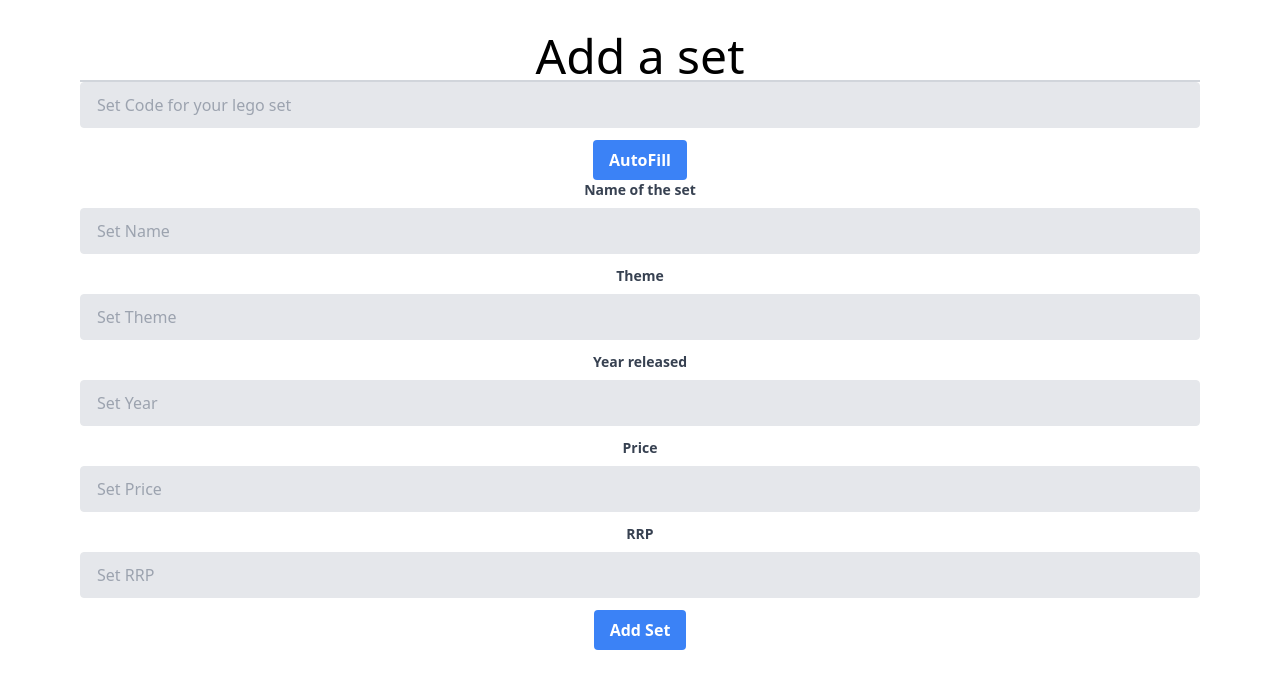
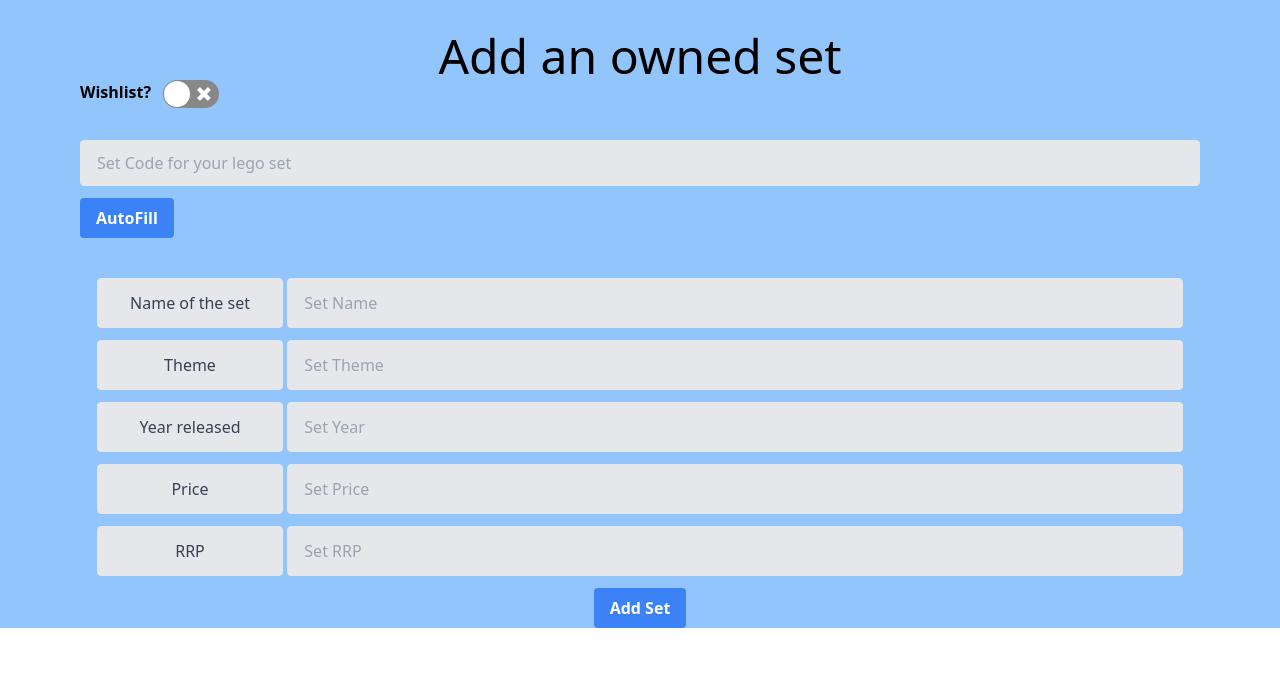
Before and after one commit to MaxSmith19/legoPI, a React (Create React App) app in the folder frontend/: page /addSets in a window 1280 px wide. Shown: the top 688 px of the page. Built offline with nearby package versions, Linux system fonts and the light colour scheme.

Commit message:
Wanted set functionality

```diff
--- a/frontend/src/pages/AddSets.jsx
+++ b/frontend/src/pages/AddSets.jsx
@@ -2,23 +2,24 @@ import { useEffect } from 'react';
 import axios from 'axios';
 import Cookies from 'js-cookie';
 import { useState } from 'react';
+import Switch from 'react-switch';
 
 const AddSets = () => {
     const [set, setSet] = useState([])
     const [setCode, setSetCode] = useState('')
     const [isAutoFilled, setIsAutoFilled] = useState(false)
+    const [wanted, setWanted] = useState(true);
+
     useEffect(() => {
         setIsAutoFilled(false)
         console.log(isAutoFilled)
     },[])
 
     useEffect(() => {
-        console.log(set["Year released"]);
-    }, [set]);
+        console.log(wanted)
+    },[wanted])
 
     const autoFillSet = async () => {
-        console.log(setCode);
-
         let config = {
             method: 'get',
             maxBodyLength: Infinity,
@@ -37,6 +38,7 @@ const AddSets = () => {
         }
     };
     const confirmSet = async () => {
+        wanted ? set.wanted=true : set.wanted=false
         let config = {
             method: 'post',
             maxBodyLength: Infinity,
@@ -56,33 +58,34 @@ const AddSets = () => {
         }
     }
     return (
-        <div  className="pt-8 px-20 w-full">
+        <div className={wanted ? "text-center bg-blue-300 pt-8 px-20 w-full transition-all delay-75" : "text-center bg-red-300 pt-8 px-20 w-full transition-all delay-75"}>
             <div className="text-center">
-                <h1 className="text-5xl border-b-2 border-gray-300 ">Add a set</h1>
-                <div className="flex flex-wrap justify-center">
+                <h1 className="text-5xl">Add a{wanted ? "n owned" : " wanted"} set</h1>
+                <div className="flex flex-row"><h2 className="mr-3"><strong>Wishlist?</strong></h2><Switch onChange={()=>setWanted(!wanted)} checked={!wanted}/></div>
+                <div className="flex flex-wrap mt-8 flex-row mb-10">
                     <input className="block w-full bg-gray-200 text-gray-700 border border-gray-200 rounded py-3 px-4 mb-3 leading-tight focus:outline-none focus:bg-white" id="setCode" type="text" placeholder="Set Code for your lego set" onChange={(e)=>setSetCode(e.target.value)}/>
                     <button className={isAutoFilled? "hidden":"bg-blue-500 hover:bg-blue-700 text-white font-bold py-2 px-4 rounded focus:outline-none focus:shadow-outline"} onClick={()=>autoFillSet()}>AutoFill</button>
                 </div>
                 <div>
-                    <div className="flex flex-wrap justify-center">
-                        <label className="block text-gray-700 text-sm font-bold mb-2" htmlFor="setCode"> Name of the set </label>
-                        <input className="block w-full bg-gray-200 text-gray-700 border border-gray-200 rounded py-3 px-4 mb-3 leading-tight focus:outline-none focus:bg-white" id="setName" type="text" placeholder="Set Name" value={set.Name} onChange={(e)=>setSet({...set, Name: e.target.value})}/>
+                    <div className="flex flex-wrap flex-row justify-center">
+                        <label className="block w-1/6 mr-1 bg-gray-200 text-gray-700 border border-gray-200 rounded py-3 px-4 mb-3 focus:outline-none focus:bg-white" htmlFor="setCode"> Name of the set </label>
+                        <input className="block w-4/5 bg-gray-200 text-gray-700 border border-gray-200 rounded py-3 px-4 mb-3 focus:outline-none focus:bg-white" id="setName" type="text" placeholder="Set Name" value={set.Name} onChange={(e)=>setSet({...set, Name: e.target.value})}/>
                     </div>
                     <div className="flex flex-wrap justify-center">
-                        <label className="block text-gray-700 text-sm font-bold mb-2" htmlFor="setCode"> Theme </label>
-                        <input className="block w-full bg-gray-200 text-gray-700 border border-gray-200 rounded py-3 px-4 mb-3 leading-tight focus:outline-none focus:bg-white" id="setTheme" type="text" placeholder="Set Theme" value={set["Theme"]} onChange={(e)=>setSet({...set, Theme: e.target.value})}/>
+                        <label className="block w-1/6 mr-1 bg-gray-200 text-gray-700 border border-gray-200 rounded py-3 px-4 mb-3 focus:outline-none focus:bg-white" htmlFor="setCode"> Theme </label>
+                        <input className="block w-4/5 bg-gray-200 text-gray-700 border border-gray-200 rounded py-3 px-4 mb-3 focus:outline-none focus:bg-white" id="setTheme" type="text" placeholder="Set Theme" value={set["Theme"]} onChange={(e)=>setSet({...set, Theme: e.target.value})}/>
                     </div>
                     <div className="flex flex-wrap justify-center">
-                        <label className="block text-gray-700 text-sm font-bold mb-2" htmlFor="setCode"> Year released </label>
-                        <input className="block w-full bg-gray-200 text-gray-700 border border-gray-200 rounded py-3 px-4 mb-3 leading-tight focus:outline-none focus:bg-white" id="setYear" type="text" placeholder="Set Year" value={set["Year released"]} onChange={(e)=>setSet({...set, Year: e.target.value})}/>
+                        <label className="block w-1/6 mr-1 bg-gray-200 text-gray-700 border border-gray-200 rounded py-3 px-4 mb-3 focus:outline-none focus:bg-white" htmlFor="setCode"> Year released </label>
+                        <input className="block w-4/5 bg-gray-200 text-gray-700 border border-gray-200 rounded py-3 px-4 mb-3 focus:outline-none focus:bg-white" id="setYear" type="text" placeholder="Set Year" value={set["Year released"]} onChange={(e)=>setSet({...set, Year: e.target.value})}/>
                     </div>
                     <div className="flex flex-wrap justify-center">
-                        <label className="block text-gray-700 text-sm font-bold mb-2" htmlFor="setCode"> Price </label>
-                        <input className="block w-full bg-gray-200 text-gray-700 border border-gray-200 rounded py-3 px-4 mb-3 leading-tight focus:outline-none focus:bg-white" id="setPrice" type="text" placeholder="Set Price" value={set["Price"]} onChange={(e)=>setSet({...set, Price: e.target.value})}/>
+                        <label className="block w-1/6 mr-1 bg-gray-200 text-gray-700 border border-gray-200 rounded py-3 px-4 mb-3 focus:outline-none focus:bg-white" htmlFor="setCode"> Price </label>
+                        <input className="block w-4/5 bg-gray-200 text-gray-700 border border-gray-200 rounded py-3 px-4 mb-3 focus:outline-none focus:bg-white" id="setPrice" type="text" placeholder="Set Price" value={set["Price"]} onChange={(e)=>setSet({...set, Price: e.target.value})}/>
                     </div>
                     <div className="flex flex-wrap justify-center">
-                        <label className="block text-gray-700 text-sm font-bold mb-2" htmlFor="setCode"> RRP </label>
-                        <input className="block w-full bg-gray-200 text-gray-700 border border-gray-200 rounded py-3 px-4 mb-3 leading-tight focus:outline-none focus:bg-white" id="setRRP" type="text" placeholder="Set RRP" value={set["RRP"]} onChange={(e)=>setSet({...set, RRP: e.target.value})}/>
+                        <label className="block w-1/6 mr-1 bg-gray-200 text-gray-700 border border-gray-200 rounded py-3 px-4 mb-3 focus:outline-none focus:bg-white" htmlFor="setCode"> RRP </label>
+                        <input className="block w-4/5 bg-gray-200 text-gray-700 border border-gray-200 rounded py-3 px-4 mb-3 focus:outline-none focus:bg-white" id="setRRP" type="text" placeholder="Set RRP" value={set["RRP"]} onChange={(e)=>setSet({...set, RRP: e.target.value})}/>
                     </div>
                     <button className="bg-blue-500 hover:bg-blue-700 text-white font-bold py-2 px-4 rounded focus:outline-none focus:shadow-outline" onClick={()=>confirmSet()}>Add Set</button>
                 </div>
--- a/frontend/src/pages/StoredSets.jsx
+++ b/frontend/src/pages/StoredSets.jsx
@@ -2,12 +2,17 @@ import { useEffect } from 'react';
 import axios from 'axios';
 import Cookies from 'js-cookie';
 import { useState } from 'react';
+import LegoSetCard from '../components/LegoSetCard';
 
 const StoredSets = () => {
     const [sets, setSets] = useState([])
     useEffect(() => {
         getSets()
     },[])
+
+    const refreshSets = () =>{
+        console.log("Refreshing")
+    }
 
     const getSets = () => {
         const userCookie= Cookies.get('token')
@@ -34,15 +39,17 @@ const StoredSets = () => {
     return (
         <div  className="pt-8 px-20 w-full">
             <div className="text-center">
-                <h1 className="text-5xl border-b-2 border-gray-300 ">Stored sets</h1>
+                <h1 className="text-5xl  border-gray-300 ">Stored sets</h1>
+                <div className="bg-gray-300 flex flex-row-reverse m-5 rounded mt-0 ml-0 w-full ">
+                <button className="bg-red-500 border-white rounded-lg text-white m-3 pl-8 pr-8" onClick={()=>refreshSets()}>Refresh</button>
+                </div>
                 <div className="flex flex-row flex-wrap w-full ">
                     {sets.map((set) => (
-                        console.log(set.additionalData["Name"]),
                         <div key={set._id} className="border-2 border-gray-300 rounded-xl m-2 p-2 w-full text-left">
                             <p className="text-2xl">{set.additionalData["Name"]}</p>
                             <p className="text-lg">{set.additionalData["Year released"]}</p>
                             <p className="text-lg">{set.additionalData["Theme"]}</p>
-                            <p className="text-lg text-right">{set.additionalData["Price"]}</p>
+                            <p className="text-lg text-right ">{set.additionalData["Price"]}</p>
                         </div>
                     ))}
                     </div>
```
